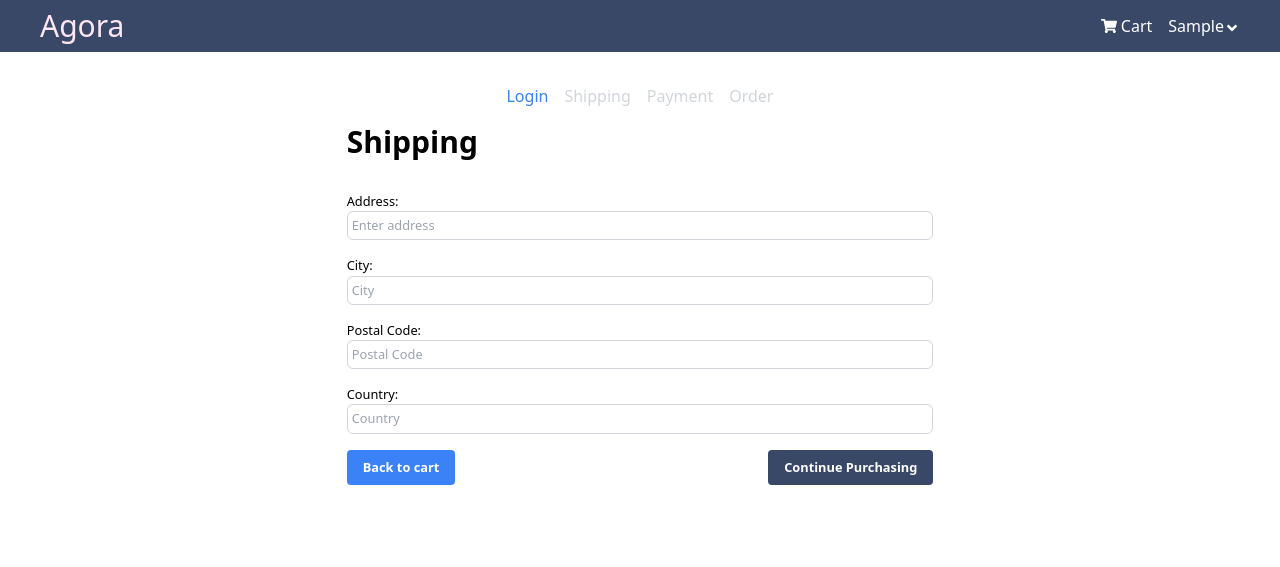
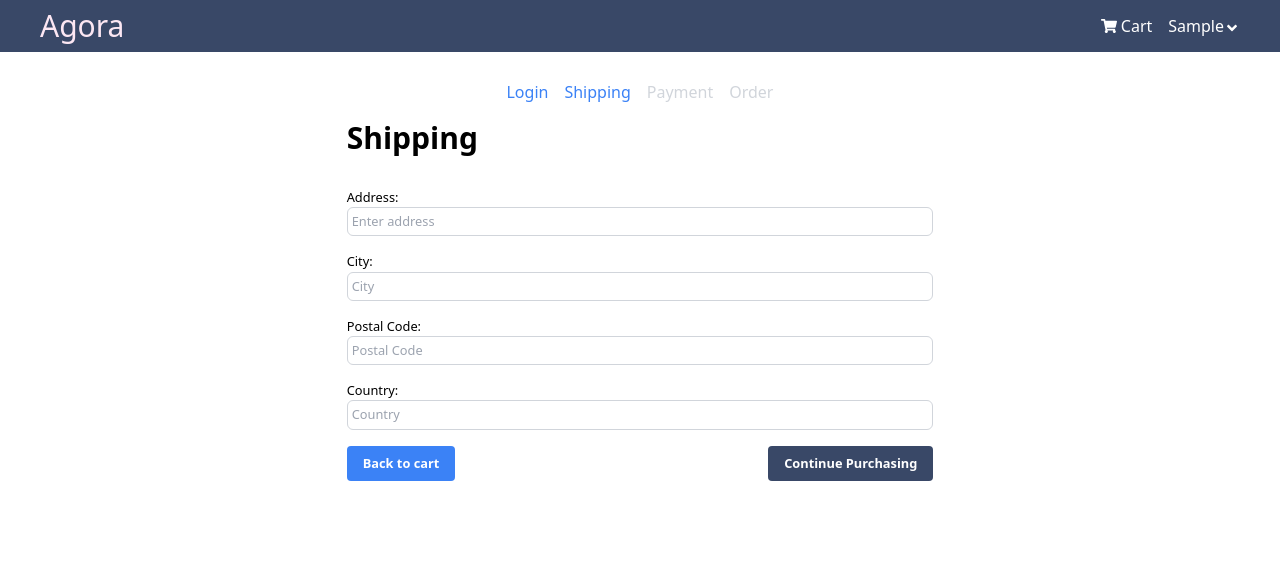
Before and after one commit to Shakhlyn/Agora-MERN_stack_e-commerce, a React (Vite) app in the folder frontend/: page /shipping in a window 1280 px wide. Shown: the top 567 px of the page. Built offline with nearby package versions, Linux system fonts and the light colour scheme; sample sign-in values are in the browser's storage.

Commit message:
feat: Make the Header strict to the top
fix: pass 'step2' in the 'shippingScreen' so that shipping step can be clickable

```diff
--- a/frontend/src/App.jsx
+++ b/frontend/src/App.jsx
@@ -7,10 +7,10 @@ import Footer from "./components/Footer.jsx";
 
 export default function App() {
   return (
-    <div className="flex flex-col h-screen">
+    <div className="flex flex-col h-screen relative">
       <ToastContainer />
       <Header />
-      <main className="py-8 w-11/12 mx-auto mb-auto ">
+      <main className="py-8 w-11/12 mx-auto mb-auto pt-20 ">
         <Outlet />
       </main>
       <Footer />
--- a/frontend/src/components/Header.jsx
+++ b/frontend/src/components/Header.jsx
@@ -20,6 +20,7 @@ const Header = () => {
   } text-xs`;
 
   return (
+    <div className="fixed top-0 left-0 right-0 z-20">
       <nav className=" flex flex-row justify-between items-center bg-darkGray px-10 py-2">
         <div className="text-3xl text-pink-100 ">
           <Link to="/">Agora</Link>
@@ -58,6 +59,7 @@ const Header = () => {
           </ul>
         </div>
       </nav>
+    </div>
   );
 };
 
--- a/frontend/src/screens/HomeScreen.jsx
+++ b/frontend/src/screens/HomeScreen.jsx
@@ -29,7 +29,7 @@ const HomeScreen = () => {
       {isSuccess && (
         <>
           <section>
-            <h1 className=" text-2xl font-bold ">Latest Products</h1>
+            {/* <h1 className=" text-2xl font-bold ">Latest Products</h1> */}
             <ul className="grid lg:grid-cols-4 md:grid-cols-3 sm:grid-cols-2 mobile:grid-cols-2 mobile:gap-6 sm:gap-4 ">
               {data.data.products.map((product) => {
                 return <Product key={product._id} product={product} />;
--- a/frontend/src/screens/PlaceOrderScreen.jsx
+++ b/frontend/src/screens/PlaceOrderScreen.jsx
@@ -36,13 +36,11 @@ const PlaceOrderScreen = () => {
         tax: cart.tax,
         totalPrice: cart.totalPrice,
       }).unwrap(); //It is an asynchronous process and will return 'Promise'. Thus, use 'unwrap' to handle this promise.
-      // console.log(res);
-      // console.log("clicked the res");
       dispatch(clearCartItems());
       navigate(`/orders/${res._id}`);
     } catch (err) {
       console.log(err);
-      // toast.error(err);
+      toast.error(err);
     }
   };
 
@@ -134,8 +132,8 @@ const PlaceOrderScreen = () => {
                 </li>
                 {error && (
                   <li className="py-2">
-                    {/* <Message variant="error">{error.data.message}</Message> */}
-                    <Message variant="error">{error.data.stack}</Message>
+                    <Message variant="error">{error.data.message}</Message>
+                    {/* <Message variant="error">{error.data.stack}</Message> */}
                   </li>
                 )}
               </ul>
--- a/frontend/src/screens/ShippingScreen.jsx
+++ b/frontend/src/screens/ShippingScreen.jsx
@@ -41,7 +41,7 @@ const ShippingScreen = () => {
 
   return (
     <FormContainer>
-      <CheckoutSteps step1 />
+      <CheckoutSteps step1 step2 />
 
       <h1 className="text-3xl font-bold mb-8">Shipping</h1>
 
```
Lines whose indentation alone changed are shown as unchanged.
